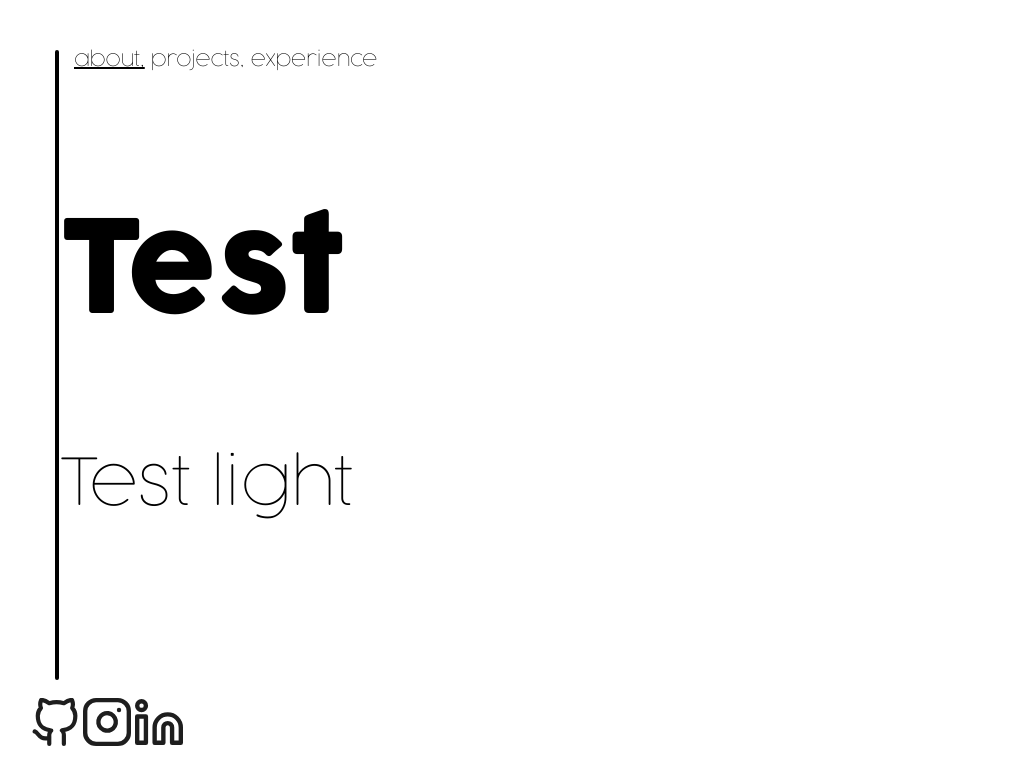
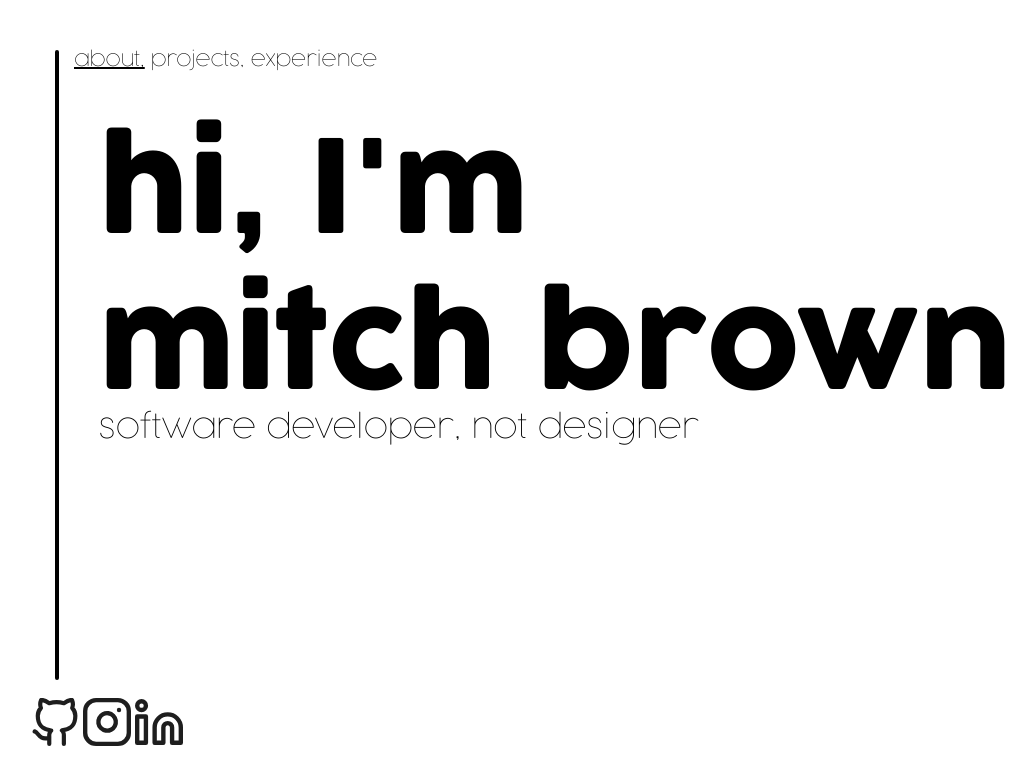
Before and after one commit to mitchbrown1024/mitchbrown1024.github.io, a SvelteKit app: page / in a window 1280 px wide. Shown: the top 784 px of the page, without its empty margins (44-1080 px from the left). Built offline with nearby package versions, Linux system fonts and the light colour scheme.

Commit message:
added name and job title and formatting

```diff
--- a/src/routes/name_title.svelte
+++ b/src/routes/name_title.svelte
@@ -1,16 +1,36 @@
-<h1>Test</h1>
-<h2>Test light</h2>
+<div class="vertical-flex">
+    <div class="empty"></div>
+    <div>
+        <h1>hi, I'm</h1>
+        <h1 class = "less-space">mitch brown</h1>
+        <h2>software developer, not designer</h2>
+    </div>
+    <div class="empty"></div>
+</div>
 
 <style>
     h1 {
         font-family: Cocogoose;
         font-weight: bold;
         font-size: 128px;
+        padding-bottom: 70px;
+        line-height: 0;
+        margin-bottom: 0px;
+    }
+    h1.less-space {
+        padding-bottom: 50px;
     }
 
     h2 {
         font-family: Cocogoose;
         font-weight: lighter;
-        font-size: 64px;
+        font-size: 32px;
+        line-height: 0;
+    }
+    div.vertical-flex {
+        display: flex;
+        flex-direction: column;
+        justify-content: center;
+        padding-left: 40px;
     }
 </style>
```
